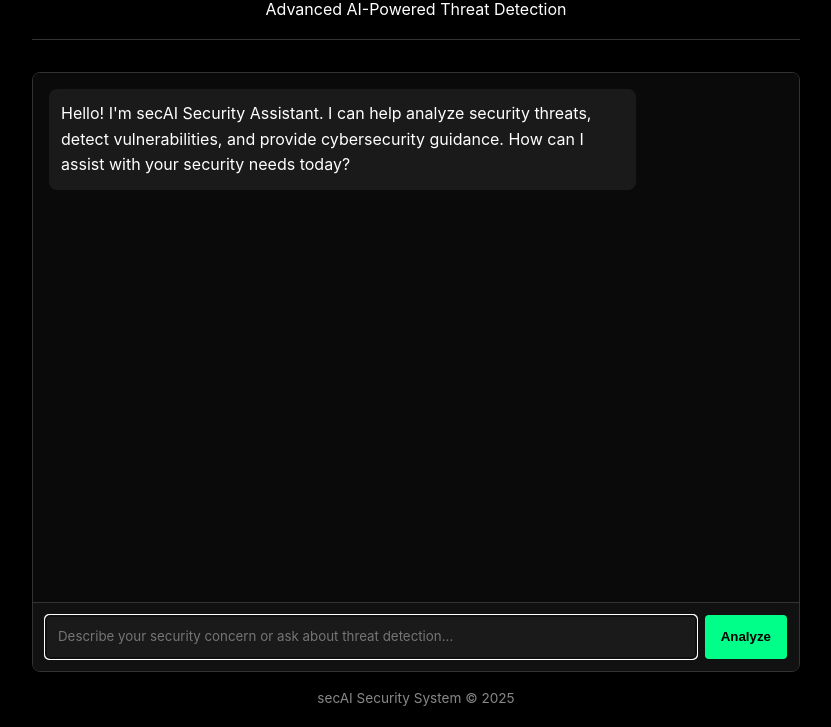
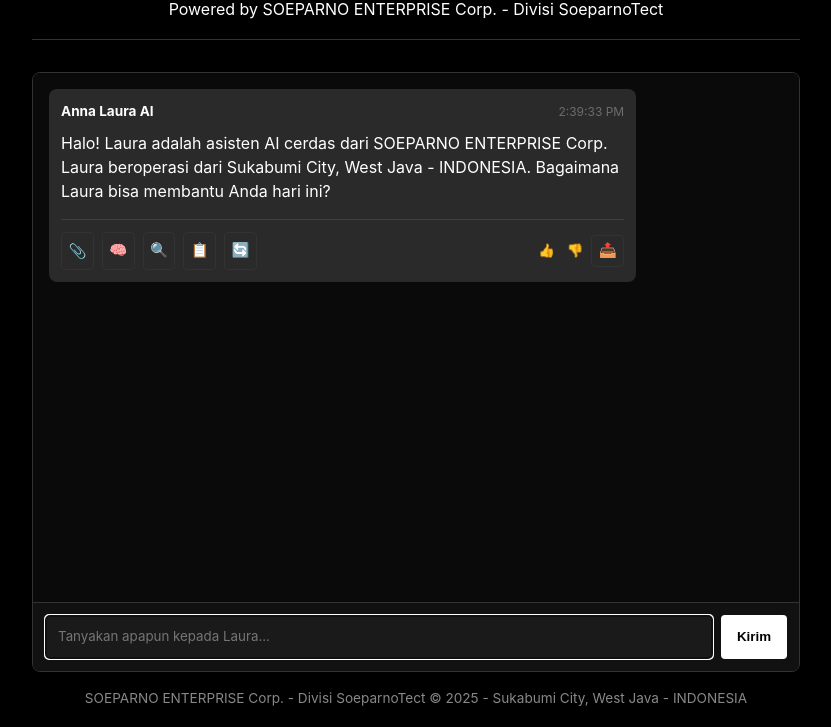
Before and after one commit to soeparnocorp/anna-laura-basic, a website: page public/index.html in a window 1280 px wide. Shown: the part 73-800 px from the top of the page, without its empty margins (224-1055 px from the left). Drawn offline with Linux system fonts and the light colour scheme.

Commit message:
index.html

```diff
--- a/public/index.html
+++ b/public/index.html
@@ -3,17 +3,19 @@
   <head>
     <meta charset="UTF-8" />
     <meta name="viewport" content="width=device-width, initial-scale=1.0" />
-    <title>secAI Security</title>
+    <title>Anna Laura AI Assistant</title>
     <style>
       :root {
-        --primary-color: #00ff88;
-        --primary-hover: #00cc6d;
+        --primary-color: #ffffff;
+        --primary-hover: #e0e0e0;
         --light-bg: #0a0a0a;
         --border-color: #333333;
         --text-color: #ffffff;
         --text-light: #888888;
-        --user-msg-bg: #003322;
-        --assistant-msg-bg: #1a1a1a;
+        --user-msg-bg: #1a1a1a;
+        --assistant-msg-bg: #2a2a2a;
+        --code-bg: #1a1a1a;
+        --action-hover: rgba(255, 255, 255, 0.1);
       }
 
       * {
@@ -81,6 +83,98 @@
         align-self: flex-start;
       }
 
+      .message-header {
+        display: flex;
+        justify-content: space-between;
+        align-items: center;
+        margin-bottom: 0.5rem;
+        font-size: 0.85rem;
+        color: var(--text-light);
+      }
+
+      .message-role {
+        font-weight: bold;
+        color: var(--primary-color);
+      }
+
+      .message-time {
+        font-size: 0.75rem;
+        opacity: 0.7;
+      }
+
+      .message-content {
+        line-height: 1.5;
+      }
+
+      .message-actions {
+        display: flex;
+        justify-content: space-between;
+        align-items: center;
+        margin-top: 1rem;
+        padding-top: 0.75rem;
+        border-top: 1px solid rgba(255, 255, 255, 0.1);
+      }
+
+      .action-buttons {
+        display: flex;
+        gap: 0.5rem;
+      }
+
+      .action-btn {
+        background: transparent;
+        border: 1px solid var(--border-color);
+        color: var(--text-light);
+        padding: 0.4rem;
+        border-radius: 4px;
+        cursor: pointer;
+        transition: all 0.2s;
+        font-size: 0.9rem;
+      }
+
+      .action-btn:hover {
+        border-color: var(--primary-color);
+        color: var(--primary-color);
+        background: var(--action-hover);
+      }
+
+      .feedback-buttons {
+        display: flex;
+        gap: 0.25rem;
+      }
+
+      .feedback-btn {
+        background: transparent;
+        border: none;
+        color: var(--text-light);
+        cursor: pointer;
+        padding: 0.25rem;
+        border-radius: 3px;
+        transition: all 0.2s;
+      }
+
+      .feedback-btn:hover {
+        color: var(--primary-color);
+      }
+
+      .feedback-btn.active {
+        color: var(--primary-color);
+      }
+
+      .file-upload {
+        display: none;
+      }
+
+      .upload-label {
+        cursor: pointer;
+      }
+
+      .deep-think-indicator {
+        display: inline-block;
+        margin-left: 0.5rem;
+        color: var(--primary-color);
+        font-size: 0.8rem;
+      }
+
       .message-input {
         display: flex;
         padding: 0.75rem;
@@ -132,6 +226,50 @@
         display: block;
       }
 
+      .code-block {
+        background: var(--code-bg);
+        border: 1px solid var(--border-color);
+        border-radius: 6px;
+        margin: 0.5rem 0;
+        overflow: hidden;
+      }
+
+      .code-header {
+        background: #2a2a2a;
+        padding: 0.5rem;
+        display: flex;
+        justify-content: space-between;
+        align-items: center;
+      }
+
+      .code-language {
+        color: var(--primary-color);
+        font-size: 0.8rem;
+      }
+
+      .copy-code-btn {
+        background: transparent;
+        border: 1px solid var(--primary-color);
+        color: var(--primary-color);
+        padding: 0.2rem 0.5rem;
+        border-radius: 3px;
+        cursor: pointer;
+        font-size: 0.7rem;
+        transition: all 0.2s;
+      }
+
+      .copy-code-btn:hover {
+        background: var(--primary-color);
+        color: #000000;
+      }
+
+      .code-content {
+        padding: 1rem;
+        overflow-x: auto;
+        font-family: 'Courier New', monospace;
+        color: #ffffff;
+      }
+
       footer {
         margin-top: 1rem;
         text-align: center;
@@ -142,38 +280,63 @@
   </head>
   <body>
     <header>
-      <h1>secAI Security</h1>
-      <p>Advanced AI-Powered Threat Detection</p>
+      <h1>Anna Laura AI Assistant</h1>
+      <p>Powered by SOEPARNO ENTERPRISE Corp. - Divisi SoeparnoTect</p>
     </header>
 
     <div class="chat-container">
       <div id="chat-messages" class="chat-messages">
         <div class="message assistant-message">
-          <p>
-            Hello! I'm secAI Security Assistant. I can help analyze security threats, detect vulnerabilities, and provide cybersecurity guidance. How can I assist with your security needs today?
-          </p>
+          <div class="message-header">
+            <span class="message-role">Anna Laura AI</span>
+            <span class="message-time" id="current-time"></span>
+          </div>
+          <div class="message-content">
+            <p>Halo! Laura adalah asisten AI cerdas dari SOEPARNO ENTERPRISE Corp. Laura beroperasi dari Sukabumi City, West Java - INDONESIA. Bagaimana Laura bisa membantu Anda hari ini?</p>
+          </div>
+          <div class="message-actions">
+            <div class="action-buttons">
+              <label class="upload-label action-btn" title="Upload file">
+                <input type="file" class="file-upload" accept=".txt,.log,.json,.pdf,.jpg,.png">
+                📎
+              </label>
+              <button class="action-btn" title="Deep Think">🧠</button>
+              <button class="action-btn" title="Search">🔍</button>
+              <button class="action-btn" title="Copy">📋</button>
+              <button class="action-btn" title="Regenerate">🔄</button>
+            </div>
+            <div class="feedback-buttons">
+              <button class="feedback-btn" title="Like">👍</button>
+              <button class="feedback-btn" title="Dislike">👎</button>
+              <button class="action-btn" title="Share">📤</button>
+            </div>
+          </div>
         </div>
       </div>
 
       <div class="typing-indicator" id="typing-indicator">
-        secAI is analyzing...
+        Anna Laura AI sedang berpikir...
       </div>
 
       <div class="message-input">
         <textarea
           id="user-input"
-          placeholder="Describe your security concern or ask about threat detection..."
+          placeholder="Tanyakan apapun kepada Laura..."
           rows="1"
           autofocus
         ></textarea>
-        <button id="send-button">Analyze</button>
+        <button id="send-button">Kirim</button>
       </div>
     </div>
 
     <footer>
-      <p>secAI Security System &copy; 2025</p>
+      <p>SOEPARNO ENTERPRISE Corp. - Divisi SoeparnoTect &copy; 2025 - Sukabumi City, West Java - INDONESIA</p>
     </footer>
 
+    <script>
+      // Update current time
+      document.getElementById('current-time').textContent = new Date().toLocaleTimeString();
+    </script>
     <script src="chat.js"></script>
   </body>
 </html>
```
